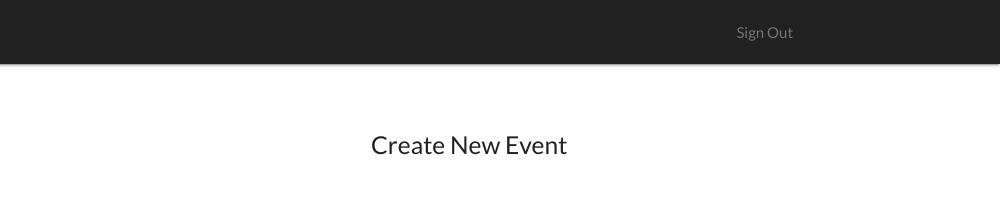
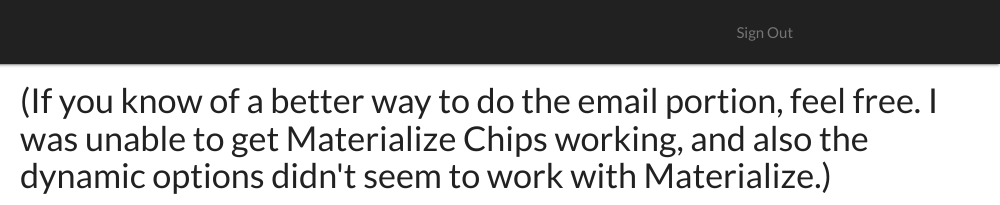
Before and after one commit to chelciebritt/Kuva-Front-End, a plain HTML site: page createevent.html in a window 1280 px wide. Shown: the top 205 px of the page, 280-1280 px from the left. Drawn offline with nearby package versions, Linux system fonts and the light colour scheme.

Commit message:
All pages updated, except for login

```diff
--- a/createevent.html
+++ b/createevent.html
@@ -34,8 +34,8 @@
 
 
   <main>
-
-    <div class="row addUsers">
+    <h4>(If you know of a better way to do the email portion, feel free.  I was unable to get Materialize Chips working, and also the dynamic options didn't seem to work with Materialize.)</h4>
+    <div class="row">
       <form class="col s12 m5 l5 push-l3">
         <h5 class="center topBottomPad">Create New Event</h5>
         <div class="row">
@@ -120,7 +120,6 @@
         </div>
       </form>
     </div>
-
     <ul id="slide-out" class="side-nav fixed gradientSideNav">
       <li>
         <div class="user-view">
```
